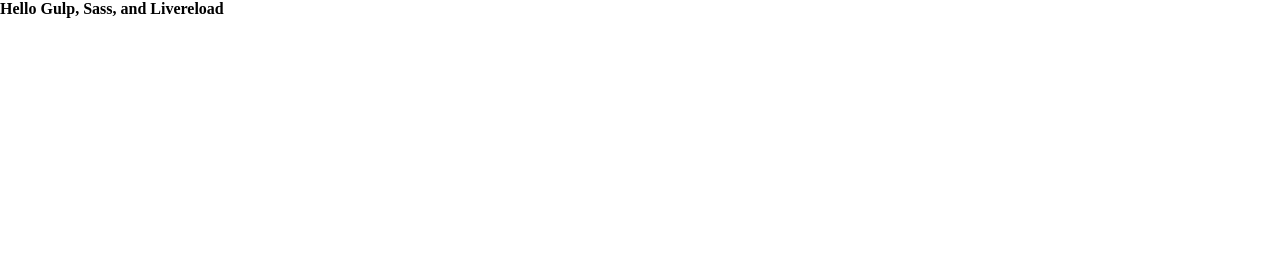
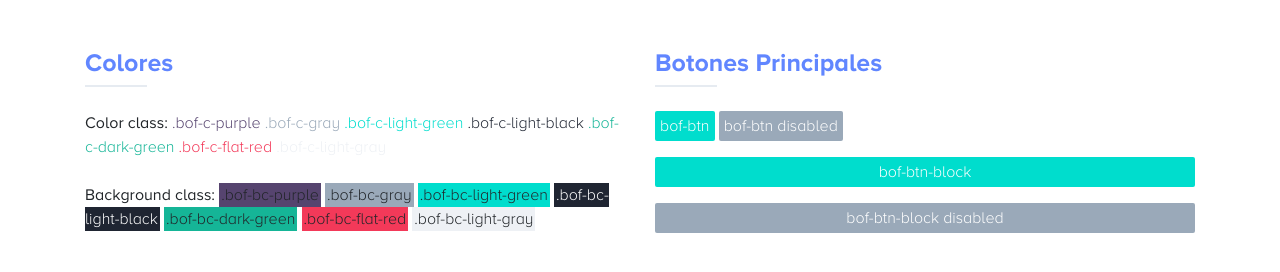
Before and after one commit to alonsovelez030/cms-styles-library, a website: page public/index.html in a window 1280 px wide. Drawn offline with nearby package versions, Linux system fonts and the light colour scheme.

Commit message:
agregamos tipografía, botones, colores y fondos

```diff
--- a/public/index.html
+++ b/public/index.html
@@ -1,8 +1,53 @@
+<!doctype html>
 <html>
     <head>
+        <meta charset="utf-8">
+        <meta name="viewport" content="width=device-width, initial-scale=1, maximum-scale=1, user-scalable=0">
+        <meta http-equiv="cache-control" content="no-cache, must-revalidate, post-check=0, pre-check=0">
+        <meta http-equiv="expires" content="0">
+        <meta http-equiv="pragma" content="no-cache">
+        <meta name="viewport" content="width=device-width, initial-scale=1, shrink-to-fit=no" />
         <link rel="stylesheet" href="./css/main.css">
+        <link rel="stylesheet" href="./styles.css">
     </head>
     <body>
-        <h1>Hello Gulp, Sass, and Livereload</h1>
+       <div class="container mt-5">
+            <div class="row">
+                <div class="col-md-6">
+                    <h1>Colores</h1>
+                    <hr>
+                    <div class="mt-4">
+                        <h6 class="d-inline bof-font-nova-regular">Color class:</h6>
+                        <span class="bof-c-purple">.bof-c-purple</span>
+                        <span class="bof-c-gray">.bof-c-gray</span>
+                        <span class="bof-c-light-green">.bof-c-light-green</span>
+                        <span class="bof-c-light-black">.bof-c-light-black</span>
+                        <span class="bof-c-dark-green">.bof-c-dark-green</span>
+                        <span class="bof-c-flat-red">.bof-c-flat-red</span>
+                        <span class="bof-c-light-gray">.bof-c-light-gray</span>
+                    </div>
+                    <div class="mt-4">
+                        <h6 class="d-inline bof-font-nova-regular">Background class:</h6>
+                        <span class="bg-box bof-bc-purple">.bof-bc-purple</span>
+                        <span class="bg-box bof-bc-gray">.bof-bc-gray</span>
+                        <span class="bg-box bof-bc-light-green">.bof-bc-light-green</span>
+                        <span class="bg-box bof-bc-light-black bof-c-white">.bof-bc-light-black</span>
+                        <span class="bg-box bof-bc-dark-green">.bof-bc-dark-green</span>
+                        <span class="bg-box bof-bc-flat-red">.bof-bc-flat-red</span>
+                        <span class="bg-box bof-bc-light-gray">.bof-bc-light-gray</span>
+                    </div>
+                </div>
+                <div class="col-md-6">
+                    <h1>Botones Principales</h1>
+                    <hr>
+                    <div class="buttons mt-4">
+                        <button class="bof-btn">bof-btn</button>
+                        <button class="bof-btn" disabled>bof-btn disabled</button>
+                        <button class="bof-btn-block mt-3">bof-btn-block</button>
+                        <button class="bof-btn-block mt-3" disabled>bof-btn-block disabled</button>
+                    </div>
+                </div>
+            </div>
+       </div>
     </body>
 </html>
--- /dev/null
+++ b/public/styles.css
@@ -0,0 +1,16 @@
+h1{
+    font-size: 25px;
+    color: #6186ff;
+    font-family: 'Proxima Nova Alt Bold'
+}
+hr{
+    border: 1px solid #e6ebf1;
+    width: 60px;
+    margin: 7px 0 0 0;
+}
+
+.bg-box{
+    width: 20px;
+    height: 20px;
+    padding: 2px;
+}
--- a/sass-library/abstracts/_colors.scss
+++ b/sass-library/abstracts/_colors.scss
@@ -0,0 +1,8 @@
+$white: #fff;
+$purple: #56446F;
+$gray: #9AA9B9;
+$light-green: #00DDCD;
+$light-black: #1F2532;
+$dark-green: #15B597;
+$flat-red: #F33959;
+$light-gray: #EEF1F5;
--- a/sass-library/abstracts/_variables.scss
+++ b/sass-library/abstracts/_variables.scss
@@ -0,0 +1 @@
+$normal-font: 'Proxima Nova Alt Light';
--- a/sass-library/base/_reset.scss
+++ b/sass-library/base/_reset.scss
@@ -38,7 +38,7 @@
     border: 0;
     padding: 0;
     height: 100vh; width: 100vw;
-    // font-family: $normal-font;
+    font-family: $normal-font;
 }
 
 ol, ul {
--- a/sass-library/base/_typography.scss
+++ b/sass-library/base/_typography.scss
@@ -0,0 +1,29 @@
+@font-face {
+    font-family: 'Proxima Nova Alt Bold';
+    font-weight: bold;
+    font-style: normal;
+    font-stretch: normal;
+    line-height: normal;
+    letter-spacing: normal;
+    src: local('Proxima Nova Alt Bold'), url(../../fonts/Mark-Simonson-Proxima-Nova-Alt-Bold.woff) format("woff");
+}
+
+@font-face {
+    font-family: 'Proxima Nova Alt Regular';
+    font-weight: normal;
+    font-style: normal;
+    font-stretch: normal;
+    line-height: normal;
+    letter-spacing: normal;
+    src: local('Proxima Nova Alt Regular'), url(../../fonts/Mark-Simonson-Proxima-Nova-Alt-Regular.woff) format("woff");
+}
+
+@font-face {
+    font-family: 'Proxima Nova Alt Light';
+    font-weight: lighter;
+    font-style: normal;
+    font-stretch: normal;
+    line-height: normal;
+    letter-spacing: normal;
+    src: local('Proxima Nova Alt Light'), url(../../fonts/Mark-Simonson-Proxima-Nova-Alt-Light.woff) format('woff');
+}
--- a/sass-library/components/_buttons.scss
+++ b/sass-library/components/_buttons.scss
@@ -0,0 +1,16 @@
+.bof-btn {
+    padding: 5px;
+    background-color: $light-green;
+    color: $white;
+    border: 0px;
+    border-radius: 2px;
+    &:hover{
+        opacity: 0.5;
+        transition: .1s all linear;
+    }
+    &:disabled{
+        background-color: $gray;
+    }
+}
+
+.bof-btn-block{ width: 100%; @extend .bof-btn; }
--- a/sass-library/main.scss
+++ b/sass-library/main.scss
@@ -1,9 +1,8 @@
 /* You can add global styles to this file, and also import other style files */
+@import 'https://stackpath.bootstrapcdn.com/bootstrap/4.3.1/css/bootstrap.min.css';
+
 /* Fonts */
 @import "base/typography";
-
-/* Third party packages. Import in each MF */
-// @import "~bootstrap/scss/bootstrap";
 
 /* Variables */
 @import "abstracts/variables";
@@ -20,3 +19,25 @@
 
 /* Reset */
 @import "base/reset";
+
+/* Color Classes */
+.bof-c-white { color: $white; }
+.bof-c-purple{ color: $purple }
+.bof-bc-purple{ background-color: $purple }
+.bof-c-gray{ color: $gray }
+.bof-bc-gray{ background-color: $gray }
+.bof-c-light-green{ color: $light-green }
+.bof-bc-light-green{ background-color: $light-green }
+.bof-c-light-black{ color: $light-black }
+.bof-bc-light-black{ background-color: $light-black }
+.bof-c-dark-green{ color: $dark-green }
+.bof-bc-dark-green{ background-color: $dark-green }
+.bof-c-flat-red{ color: $flat-red }
+.bof-bc-flat-red{ background-color: $flat-red }
+.bof-c-light-gray{ color: $light-gray }
+.bof-bc-light-gray{ background-color: $light-gray }
+
+/* Font Classes */
+.bof-font-nova-bold { font-family: 'Proxima Nova Alt Bold'; }
+.bof-font-nova-regular { font-family: 'Proxima Nova Alt Regular'; }
+.bof-font-nova-light { font-family: 'Proxima Nova Alt Light'; }
```
Also changed, not shown: public/css/main.css, public/css/main.min.css, public/fonts/Mark-Simonson-Proxima-Nova-Alt-Bold.woff (added), public/fonts/Mark-Simonson-Proxima-Nova-Alt-Light.woff (added), public/fonts/Mark-Simonson-Proxima-Nova-Alt-Regular.woff (added), public/fonts/proxima-nova-alt-bold.otf (added), public/fonts/proxima-nova-alt-light.otf (added), public/fonts/proxima-nova-alt-regular.otf (added).
